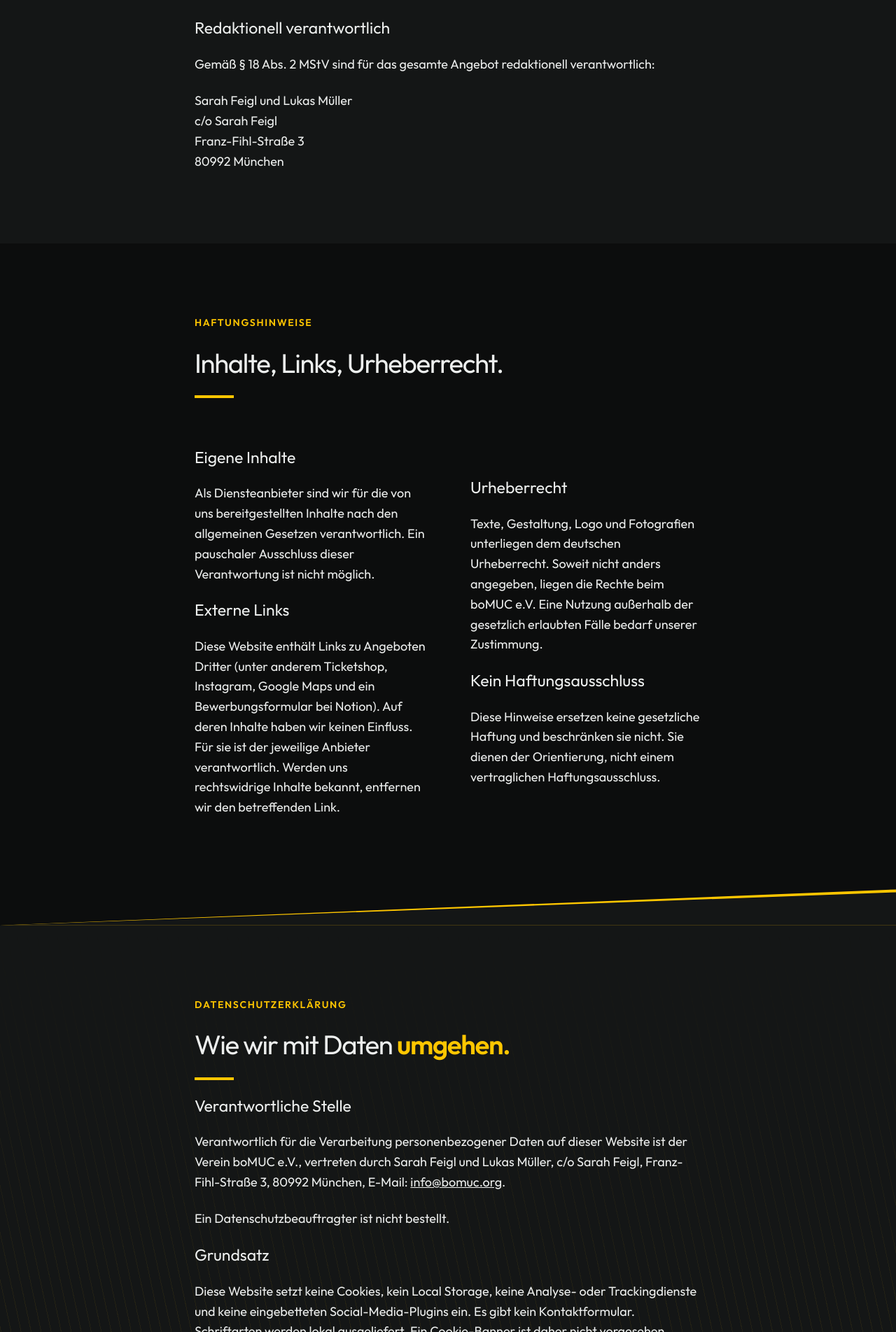
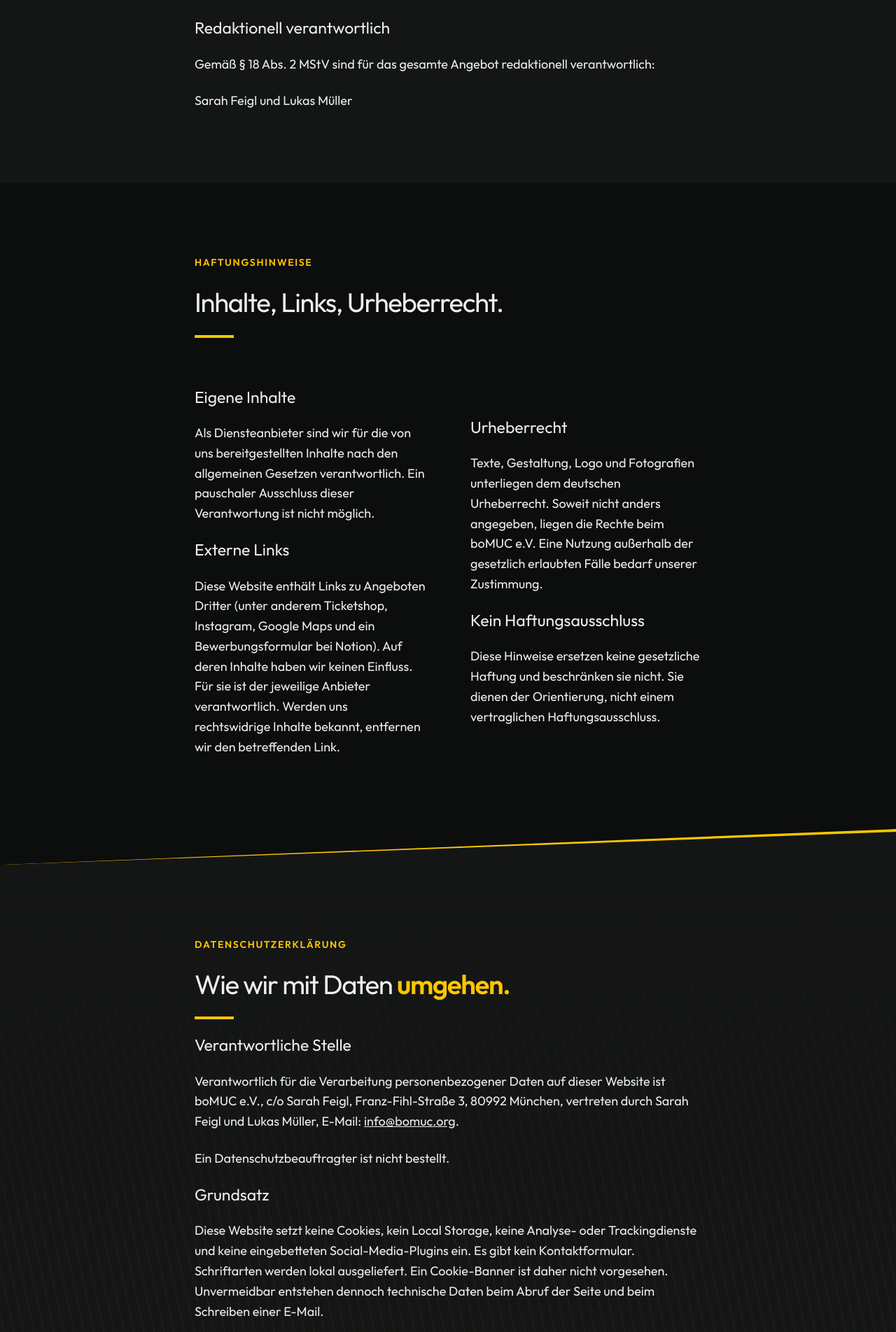
Before and after one commit to blasorchester-muenchen/website, a website: page impressum.html in a window 1280 px wide. Shown: the part 1200-3104 px from the top of the page at 70% size. Drawn offline with Linux system fonts and the light colour scheme.

Commit message:
Adjust imprint details

```diff
--- a/impressum.html
+++ b/impressum.html
@@ -90,7 +90,7 @@
       <div class="split mt-5">
         <div class="stack">
           <h3>Diensteanbieter</h3>
-          <p>Verein boMUC e.V.<br>
+          <p>boMUC e.V.<br>
              c/o Sarah Feigl<br>
              Franz-Fihl-Straße 3<br>
              80992 München</p>
@@ -109,10 +109,7 @@
       <div class="stack mt-5">
         <h3>Redaktionell verantwortlich</h3>
         <p>Gemäß § 18 Abs. 2 MStV sind für das gesamte Angebot redaktionell verantwortlich:</p>
-        <p>Sarah Feigl und Lukas Müller<br>
-           c/o Sarah Feigl<br>
-           Franz-Fihl-Straße 3<br>
-           80992 München</p>
+        <p>Sarah Feigl und Lukas Müller</p>
       </div>
     </div>
   </section>
@@ -160,9 +157,8 @@
       <div class="stack">
         <h3>Verantwortliche Stelle</h3>
         <p>Verantwortlich für die Verarbeitung personenbezogener Daten auf dieser
-           Website ist der Verein boMUC e.V., vertreten durch Sarah Feigl und
-           Lukas Müller, c/o Sarah Feigl, Franz-Fihl-Straße 3, 80992 München,
-           E-Mail: <a href="mailto:info@bomuc.org">info@bomuc.org</a>.</p>
+           Website ist boMUC e.V., c/o Sarah Feigl, Franz-Fihl-Straße 3, 80992 München, vertreten durch Sarah Feigl und
+           Lukas Müller, E-Mail: <a href="mailto:info@bomuc.org">info@bomuc.org</a>.</p>
         <p>Ein Datenschutzbeauftragter ist nicht bestellt.</p>
 
         <h3>Grundsatz</h3>
```
